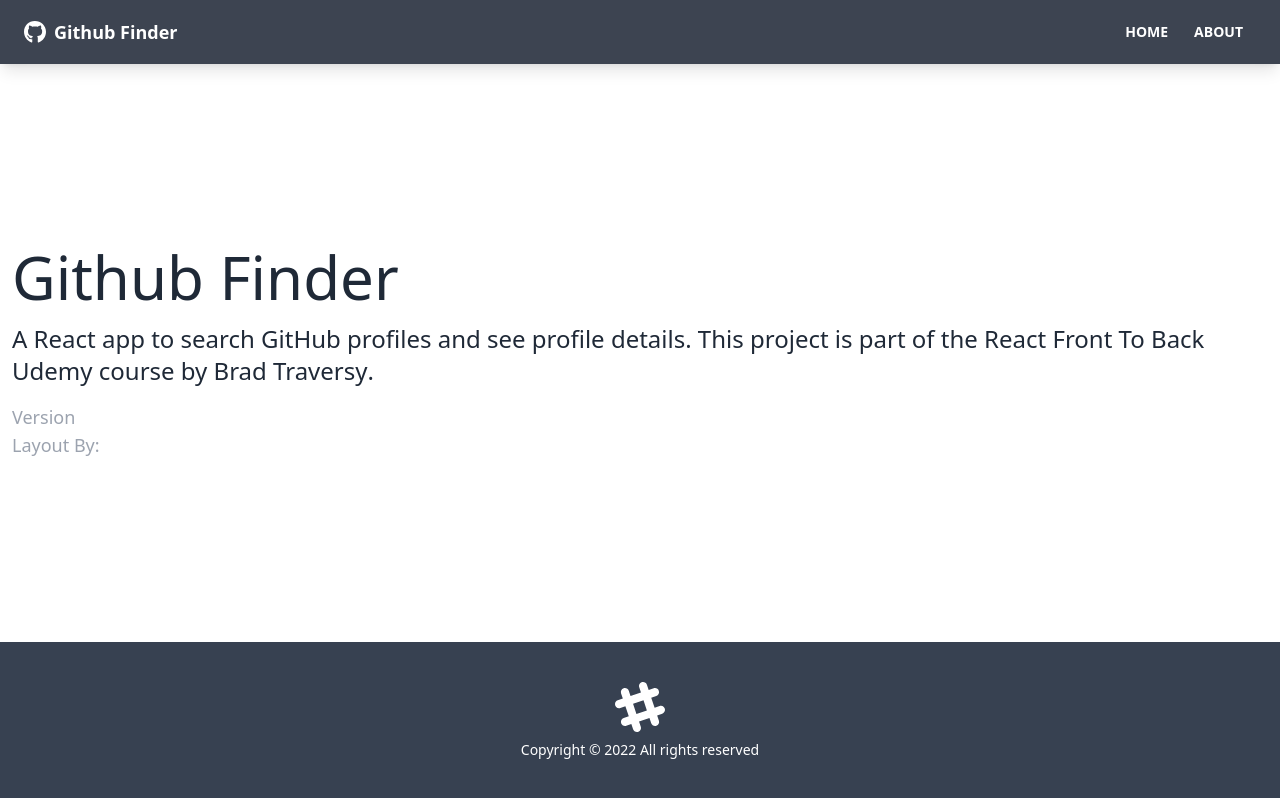
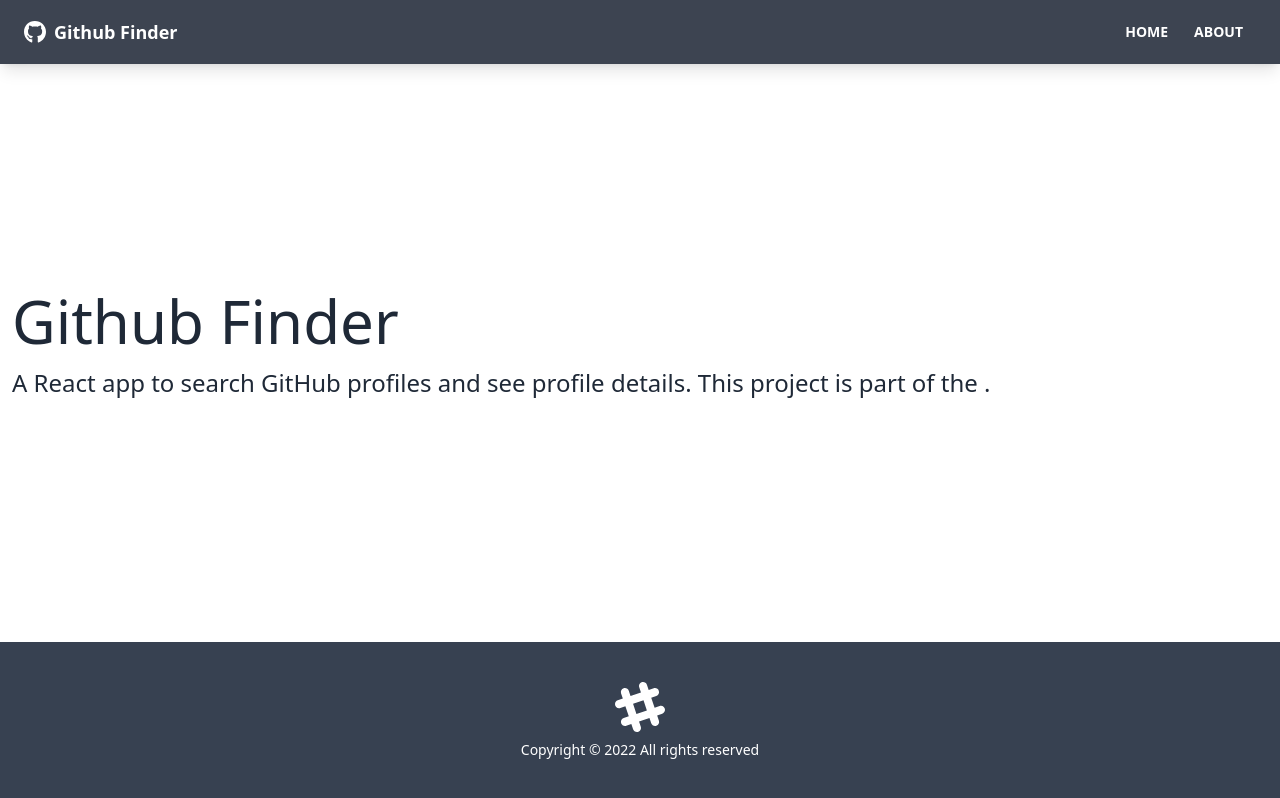
Before and after one commit to CODEX108/New-Getit, a React (Create React App) app: page /about in a window 1280 px wide. Built offline with nearby package versions, Linux system fonts and the light colour scheme; no server answers.

Commit message:
edit about

```diff
--- a/src/pages/About.jsx
+++ b/src/pages/About.jsx
@@ -4,26 +4,9 @@
       <h1 className='text-6xl mb-4'>Github Finder</h1>
       <p className='mb-4 text-2xl font-light'>
         A React app to search GitHub profiles and see profile details. This
-        project is part of the
-        <a href='https://www.udemy.com/course/modern-react-front-to-back/'>
-          {' '}
-          React Front To Back
-        </a>{' '}
-        Udemy course by
-        <strong>
-          <a href='https://traversymedia.com'> Brad Traversy</a>
-        </strong>
-        .
+        project is part of the   .
       </p>
-      <p className='text-lg text-gray-400'>
-        Version <span className='text-white'>1.0.0</span>
-      </p>
-      <p className='text-lg text-gray-400'>
-        Layout By:
-        <a className='text-white' href='https://twitter.com/hassibmoddasser'>
-          Hassib Moddasser
-        </a>
-      </p>
+
     </>
   )
 }
```
